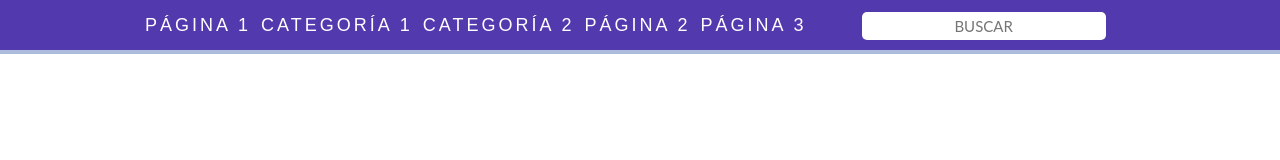
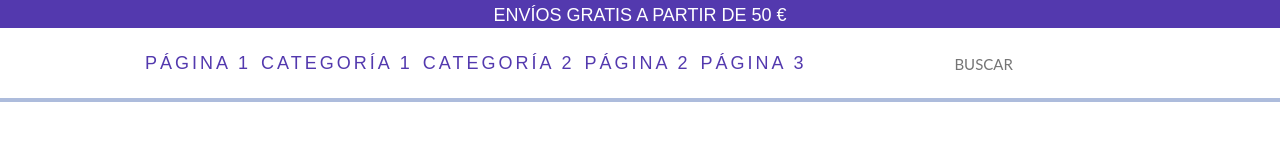
Before and after one commit to MargaLop/e-commerce, a plain HTML site: page index.html in a window 1280 px wide. Drawn offline with Linux system fonts and the light colour scheme.

Commit message:
pagina segunda barra

```diff
--- a/css/style.css
+++ b/css/style.css
@@ -7,11 +7,25 @@
     margin:auto;
     width:100%;
     background:#5339ae;
-    height:50px;
+    height:28px;
+    z-index:101;
+}
+
+h2{
+    color:#ffffff;
+    font:normal normal 18px Arial;
+    padding: 5px;
+    text-align:center;
+}
+
+#barra-inferior-father {
+    margin:auto;
+    width:100%;
+    background:fffff;
+    height:70px;
     border-bottom: 4px solid #adbcdc;
     position:fixed;
     z-index:101;
-
 }
 
 ul, ol {
@@ -28,12 +42,12 @@ ul, ol {
 }
 
 .menu li a {
-    color:#ffffff;
+    color:#5339ae;
     font:normal normal 18px Arial;
     text-transform:uppercase;
     letter-spacing: 3px;
     text-decoration:none;
-    padding:15px 5px;
+    padding:25px 5px;
     display:block;
     cursor:pointer;
 
@@ -51,7 +65,7 @@ ul, ol {
 }
 
 .menu li ul a {
-    color: #666666;
+    color: #5339ae;
     font:normal normal 12px ARIAL;
     text-transform:uppercase;
     letter-spacing: 2px;
@@ -61,14 +75,19 @@ ul, ol {
     display:block;
 }
 
-
+.logotype{
+    width: 45px;
+    height: 45px;
+    padding-top: 10px;
+    margin-left: 15px;
+}
 
 .search-box{
     width:22%;
     text-align:center;
-    padding:5px 0;
+    padding:15px 0;
     MARGIN-LEFT: 50PX;
-    color:#333333;
+    color:#5339ae;
     border:0px solid #cccccc;
     background:#ffffff;
     font: normal normal 15px Lato;
--- a/index.html
+++ b/index.html
@@ -5,10 +5,15 @@
         <meta http-equiv="X-UA-Compatible" content="IE=edge">
         <meta name="viewport" content="width=device-width, initial-scale=1.0">
         <title>Document</title>
+        <link rel="icon" type="img/icon" href="./img/logo.png">
         <link rel="stylesheet" href="css/style.css">
+
     </head>
     <body>
-    <div id='barra-superior'>
+        <div id="barra-superior">
+            <h2>ENVÍOS GRATIS A PARTIR DE 50 €</h2>
+        </div>
+        <div id='barra-inferior-father'>
             <ul class='menu'>
                 <li><a href='URL'>Página 1</a></li>
                 <li><a>Categoría 1</a>
@@ -27,11 +32,9 @@
             </li>
                 <li><a href='URL'>Página 2</a></li>
                 <li><a href='URL'>Página 3</a></li>
-
             </ul>
             <div id='buscar-top'><form action='/search' id='searchthis' method='get' style='display: inline;'>
                 <input class='search-box' name='q' placeholder='BUSCAR' size='30' type='text'/>
-
             </form></div>
         </div>
     </body>
```
Also changed, not shown: img/logo.png (added). Lines whose indentation alone changed are shown as unchanged.
